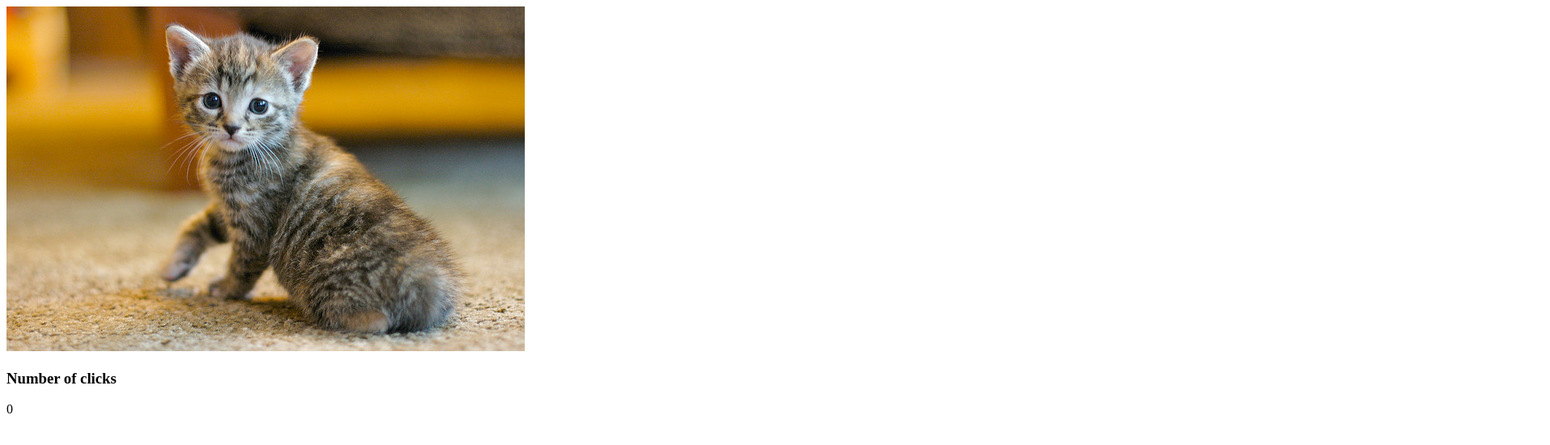
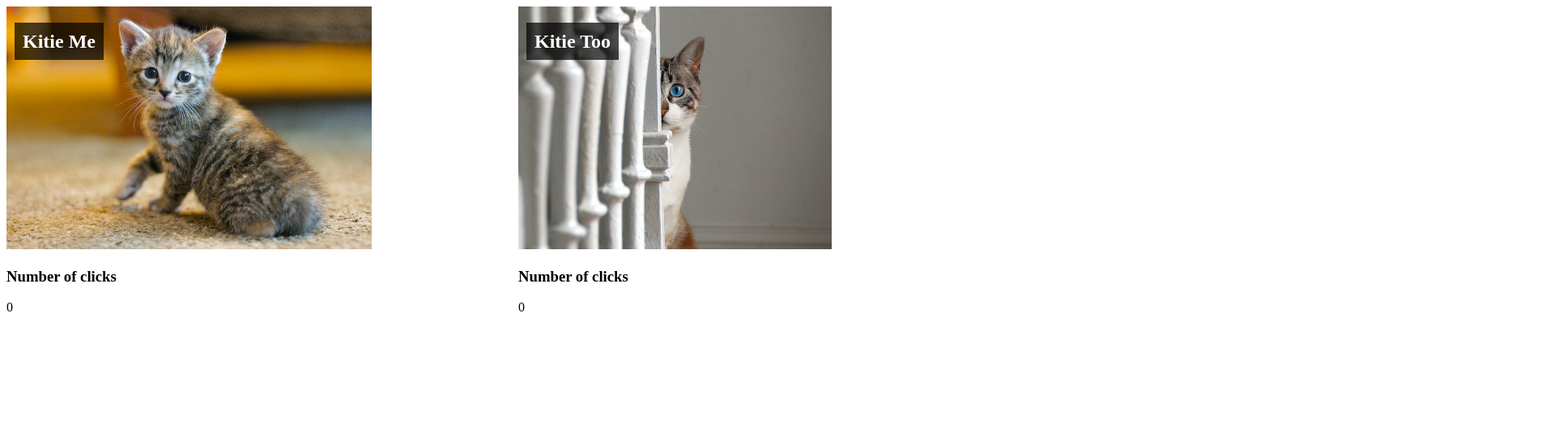
Before and after one commit to caranuial/cat_clicker, a plain HTML site: page index.html in a window 1280 px wide. Shown: the whole page at 81% size, 1914 px wide, since content can reach past the window. Drawn offline with Linux system fonts and the light colour scheme.

Commit message:
Requirements 2
finishing touch req. 2

```diff
--- a/index.html
+++ b/index.html
@@ -3,13 +3,58 @@
 <head>
   <!--<meta name=viewport content="width=device-width, initial-scale=1">
    my css -->
-  <style></style>
+  <style>
+	section {
+      width: 100%;
+      margin: auto;
+    }
+    div#left_cat {
+      width: 50%;
+      float: left;
+	}
+	div#right_cat {
+      margin-left: 50%;
+    }
+	img {
+	  max-height: 300px;
+	}
+	.image{
+	  position: relative;
+	  width: 100%;
+	}
+	.floating_header {
+      position: absolute;
+      top: 10px;
+	  left: 10px;
+      width: 100%;
+    }
+	.floating_header span{
+	  color: white;
+	  background: rgba(0, 0, 0, 0.7);
+      padding: 10px;
+	}
+  </style>
   <script type="text/javascript" src="js/libs/jquery.min.js"></script>
   <script type="text/javascript" src="js/main.js"></script>
 </head>
 <body>
-  <img src="img/cat.jpg" id="cat_image"></img>
-  <h3>Number of clicks</h3>
-  <p id="number_of_clicks">0</p>
+  <section>
+    <div id="left_cat" class="image">
+	  <h1 class="floating_header" id="floating_header1">
+	    <span></span>
+	  </h1>
+      <img src="img/cat.jpg" id="cat_image" ></img>
+      <h3>Number of clicks</h3>
+      <p id="number_of_clicks">0</p>
+    </div>
+    <div id="right_cat" class="image">
+	  <h1 class="floating_header" id="floating_header2">
+		<span></span>
+	  </h1>
+      <img src="img/cat2.jpg" id="cat_image2" ></img>
+      <h3>Number of clicks</h3>
+      <p id="number_of_clicks2">0</p>
+    </div>
+  </section>
 </body>
 </html>
--- a/js/main.js
+++ b/js/main.js
@@ -1,11 +1,27 @@
 $(document).ready(function(){
+
+	var catOneName = "Kitie Me";
+	var catTwoName = "Kitie Too";
 
 	var numberOfClicks = 0;
 	var $numberOfClicks = $('#number_of_clicks');
+	var numberOfClicks2 = 0;
+	var $numberOfClicks2 = $('#number_of_clicks2');
+
+	var $floatingHeader1 = $('#floating_header1 span');
+	var $floatingHeader2 = $('#floating_header2 span');
+
+	$floatingHeader1.text(catOneName);
+	$floatingHeader2.text(catTwoName);
 
 	$('#cat_image').click(function() {
 		numberOfClicks = numberOfClicks + 1;
-	console.log( numberOfClicks );
 		$numberOfClicks.text(numberOfClicks);
 	});
+
+	$('#cat_image2').click(function() {
+		numberOfClicks2 = numberOfClicks2 + 1;
+		console.log( numberOfClicks2 );
+		$numberOfClicks2.text(numberOfClicks2);
 	});
+});
```
Also changed, not shown: img/cat2.jpg (added). Lines whose indentation alone changed are shown as unchanged.
